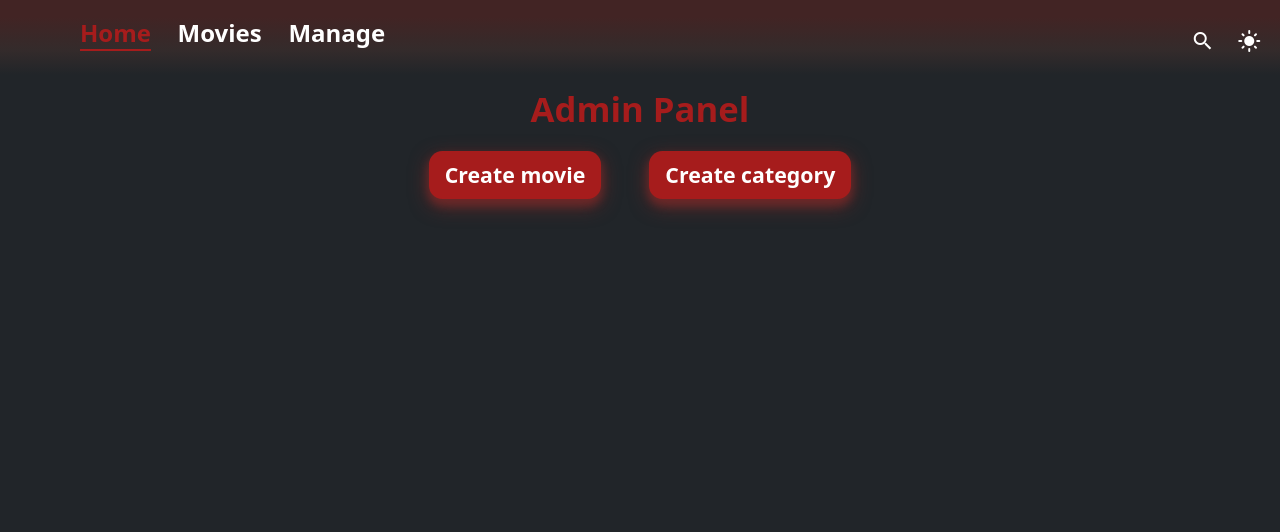
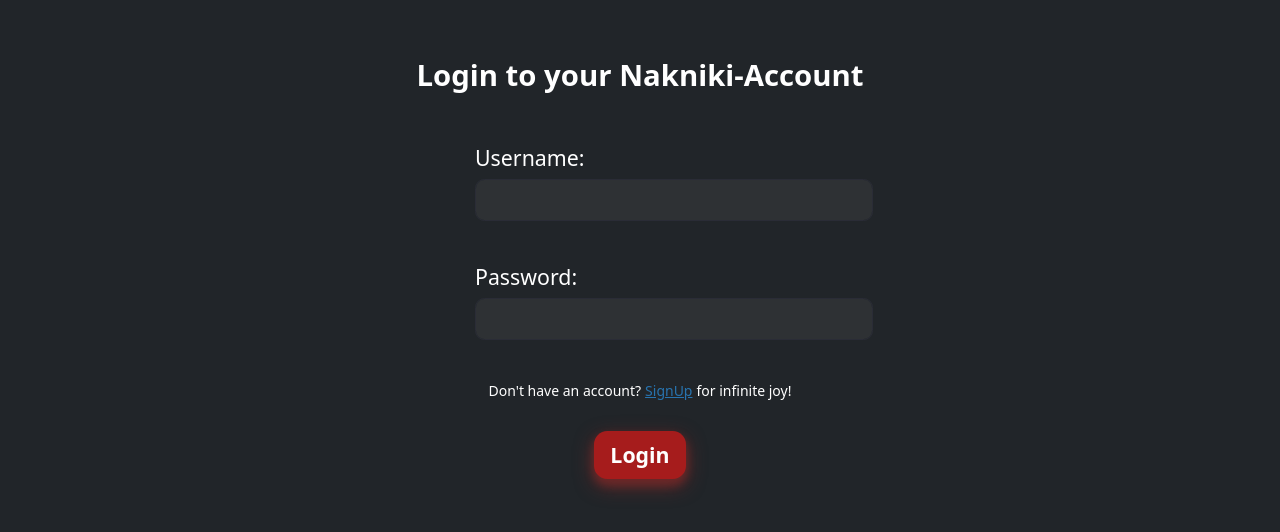
Before and after one commit to Roky360/nakniki-website, a React (Create React App) app: page / in a window 1280 px wide. Shown: the top 532 px of the page. Built offline with nearby package versions, Linux system fonts and the light colour scheme.

Commit message:
implemented the page, not include the functionality

```diff
--- a/package.json
+++ b/package.json
@@ -9,7 +9,7 @@
     "react": "^18.3.1",
     "react-bootstrap": "^2.10.7",
     "react-dom": "^18.3.1",
-    "react-router-dom": "^7.1.1",
+    "react-router-dom": "^7.1.2",
     "react-scripts": "5.0.1"
   },
   "proxy": "http://localhost:3000",
--- a/src/App.js
+++ b/src/App.js
@@ -2,40 +2,14 @@ import Appbar from "./components/Appbar";
 import React from "react";
 import {BrowserRouter, Route, Routes} from "react-router-dom";
 import AdminManagement from "./screens/AdminManagement";
+import Login from "./components/Login";
 
 function App() {
     return (
         <BrowserRouter>
-            <Appbar/>
-            <Routes>
-                <Route path="/" element={<AdminManagement/>}/>
-                <Route path="/movies" element={<Movies/>}/>
-                <Route path="/manage" element={<Manage/>}/>
-                <Route path="/search" element={<Search/>}/>
-                <Route path="/login" element={<Login/>}/>
-            </Routes>
+            <Login/>
         </BrowserRouter>
     );
 }
 
-function Home() {
-    return (<p>Home</p>);
-}
-
-function Movies() {
-    return (<p>Movies</p>);
-}
-
-function Manage() {
-    return (<p>Manage</p>);
-}
-
-function Search() {
-    return (<p>Search</p>);
-}
-
-function Login() {
-    return (<p>Login</p>);
-}
-
 export default App;
--- /dev/null
+++ b/src/components/Login.js
@@ -0,0 +1,65 @@
+import React, { useState } from 'react';
+import { sendPost } from '../services/RequestSender';
+
+const Login = () => {
+
+    return (
+        <div>
+            {/* display the page title */}
+            <div style={{display: 'flex', justifyContent: 'center', textAlign: 'center', paddingTop: '30px'}}>
+                <p className="title-2 m-4">Login to your Nakniki-Account</p>
+            </div>
+            {/* display the username, password title and input */}
+            <div style={{
+                display: 'flex',
+                flexDirection: 'column',
+                alignItems: 'flex-start',
+                margin: '0 auto',
+                maxWidth: '330px',
+                marginTop: '20px'
+            }}>
+                {/* handle username */}
+                <div style={{marginBottom: '40px'}}>
+                    <p className="paragraph" style={{marginBottom: '5px'}}>Username:</p>
+                    <input className="form-control text-input" type="username" style={{width: '150%'}}/>
+                </div>
+                {/* handle password */}
+                <div style={{marginBottom: '40px'}}>
+                    <p className="paragraph" style={{marginBottom: '5px'}}>Password:</p>
+                    <input className="form-control text-input" type="password" style={{width: '150%'}}/>
+                </div>
+                {/* if the user doesnt has an account let him move to page signup */}
+                <div style={{
+                    display: 'flex',
+                    justifyContent: 'center',
+                    alignItems: 'center',
+                    margin: '0',
+                    padding: '0',
+                    width: '100%'
+                }}>
+                    <p className="paragraph" style={{
+                        fontSize: '14px',
+                        display: 'inline',
+                        margin: '0',
+                        textAlign: 'center'
+                    }}>
+                        Don't have an account?
+                        <span className="link" style={{
+                            fontSize: '14px',
+                            margin: '0 4px',
+                        }}>
+                        SignUp
+                    </span>
+                        for infinite joy!
+                    </p>
+                </div>
+            </div>
+            {/* display the Login btn */}
+            <div style={{display: 'flex', justifyContent: 'center', textAlign: 'center', paddingTop: '30px'}}>
+                <p className="btn-main">Login</p>
+            </div>
+        </div>
+    );
+}
+
+export default Login;
```
Also changed, not shown: 1 other file (tests, documents, lock files or other folders).
